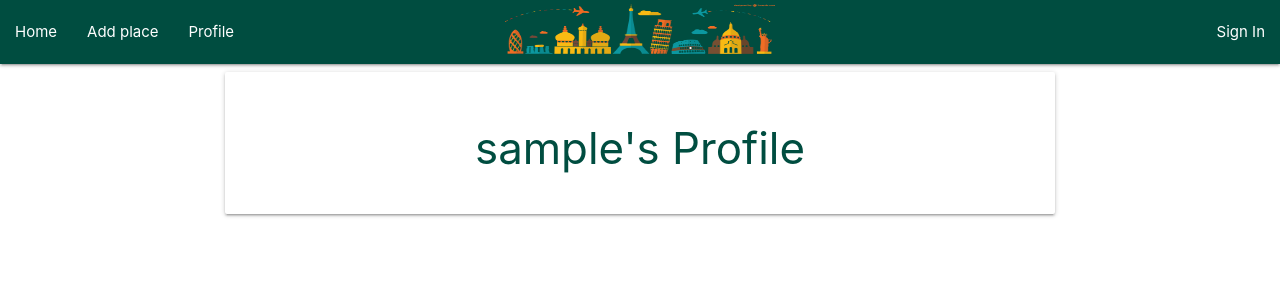
After one commit to lonneke-dev/PlaceToGo, a Flask app: page /profile/1 in a window 1280 px wide. The commit adds this page. Shown: the top 300 px of the page. Run offline with Flask 2, Linux system fonts and the light colour scheme; the visitor is signed in with stand-in values (Sample User, id 1); a database or web service that is not in the repository returns one stand-in record (values such as "Sample title"); some libraries are stand-ins or nearby versions.

Commit message:
Added Session User Profile

```diff
--- a/app.py
+++ b/app.py
@@ -43,6 +43,7 @@ def signup():
 
         session["user"] = request.form.get("username").lower()
         flash("Registration Succesfull")
+        return redirect(url_for("profile", username=session["user"]))
 
     return render_template("signup.html")
 
@@ -57,7 +58,10 @@ def signin():
             if check_password_hash(
                 existing_user["password"], request.form.get("password")):
                     session["user"] = request.form.get("username").lower()
-                    flash("Welcome, {}".format(request.form.get("username")))
+                    flash("Welcome, {}".format(
+                        request.form.get("username")))
+                    return redirect(url_for(
+                        "profile", username=session["user"]))
             else:
                 flash("Incorrect Username and/or Password")
                 return redirect(url_for("signin"))
@@ -69,6 +73,13 @@ def signin():
     return render_template("signin.html")
 
 
+@app.route("/profile/<username>", methods=["GET", "POST"])
+def profile(username):
+    username = mongo.db.users.find_one(
+        {"username": session["user"]})["username"]
+    return render_template("profile.html", username=username)
+
+
 if __name__ == "__main__":
     app.run(host=os.environ.get("IP"),
             port=int(os.environ.get("PORT")),
--- a/templates/base.html
+++ b/templates/base.html
@@ -22,7 +22,7 @@
               <ul class="left hide-on-med-and-down">
                 <li><a href="{{ url_for('get_places') }}">Home</a></li>
                 <li><a href="addplace.html">Add place</a></li>
-                <li><a href="profile.html">Profile</a></li>
+                <li><a href="{{ url_for('profile', username=session['user']) }}">Profile</a></li>
               </ul>
               <ul class="right hide-on-med-and-down">
                 <li><a href="{{ url_for('signin') }}">Sign In</a></li>
@@ -33,7 +33,7 @@
         <ul class="sidenav" id="mobile-demo">
                 <li><a href="{{ url_for('get_places') }}">Home</a></li>
                 <li><a href="addplace.html">Add place</a></li>
-                <li><a href="profile.html">Profile</a></li>
+                <li><a href="{{ url_for('profile', username=session['user']) }}">Profile</a></li>
                 <li><a href="{{ url_for('signin') }}">Sign In</a></li>
         </ul>
     </header>
--- /dev/null
+++ b/templates/profile.html
@@ -0,0 +1,14 @@
+{% extends "base.html" %}
+{% block content %}
+
+    <div class="row">
+        <form class="col s12 m8 offset-m2" method="POST" action="{{ url_for('signin') }}">
+            <div class="card-panel">
+                <h3 class="center-align teal-text text-darken-4">
+                    {{ username }}'s Profile
+                </h3>
+            </div>
+        </form>
+    </div>
+
+{% endblock %}
```
